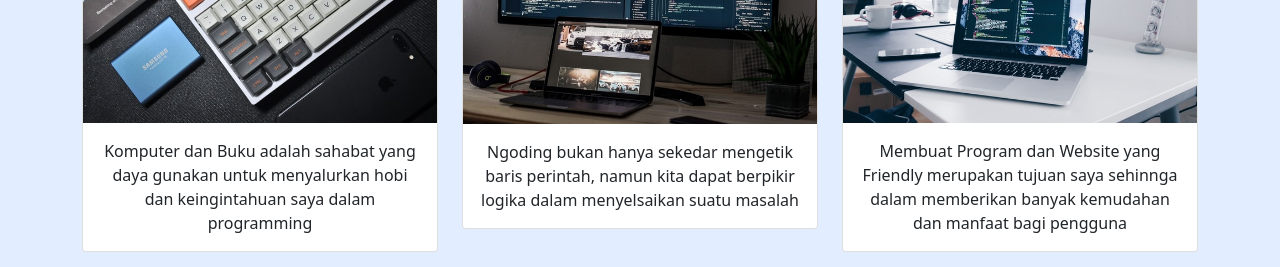
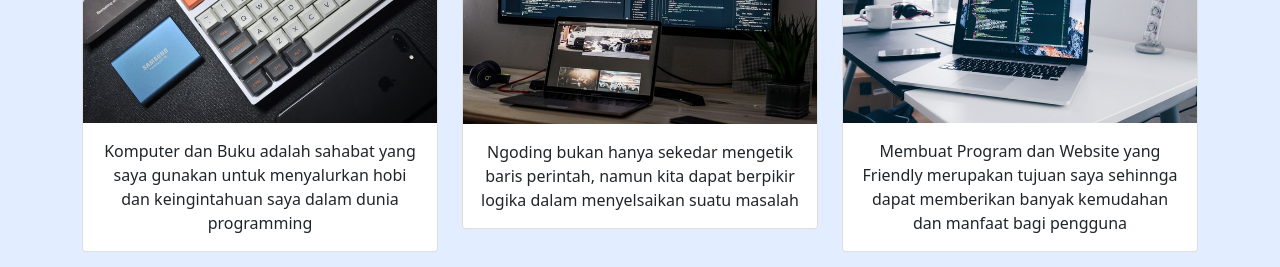
Before and after one commit to iqbalrivaldi28/iqbalrivaldi28.github.io, a plain HTML site: page index.html in a window 1280 px wide. Shown: the part 1580-1847 px from the top of the page. Drawn offline with nearby package versions, Linux system fonts and the light colour scheme.

Commit message:
Update index.html

```diff
--- a/index.html
+++ b/index.html
@@ -101,7 +101,7 @@
             <div class="card">
               <img src="img/projects/gambar1.jpg" class="card-img-top" alt="projects1" />
               <div class="card-body">
-                <p class="card-text text-center">Komputer dan Buku adalah sahabat yang daya gunakan untuk menyalurkan hobi dan keingintahuan saya dalam programming</p>
+                <p class="card-text text-center">Komputer dan Buku adalah sahabat yang saya gunakan untuk menyalurkan hobi dan keingintahuan saya dalam dunia programming</p>
               </div>
             </div>
           </div>
@@ -117,7 +117,7 @@
             <div class="card">
               <img src="img/projects/gambar 4.jpg" class="card-img-top" alt="projects4" />
               <div class="card-body">
-                <p class="card-text text-center">Membuat Program dan Website yang Friendly merupakan tujuan saya sehinnga dalam memberikan banyak kemudahan dan manfaat bagi pengguna</p>
+                <p class="card-text text-center">Membuat Program dan Website yang Friendly merupakan tujuan saya sehinnga dapat memberikan banyak kemudahan dan manfaat bagi pengguna</p>
               </div>
             </div>
           </div>
```
